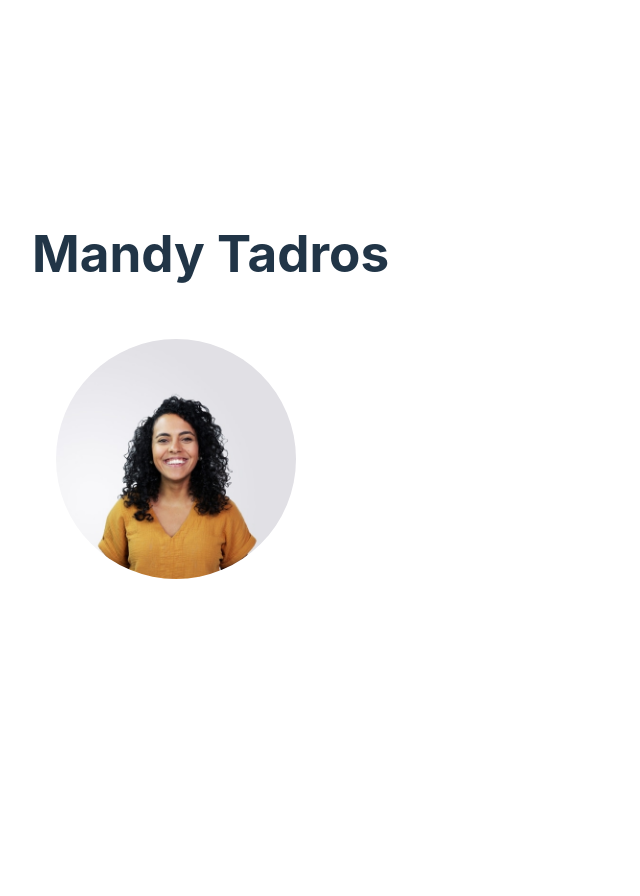
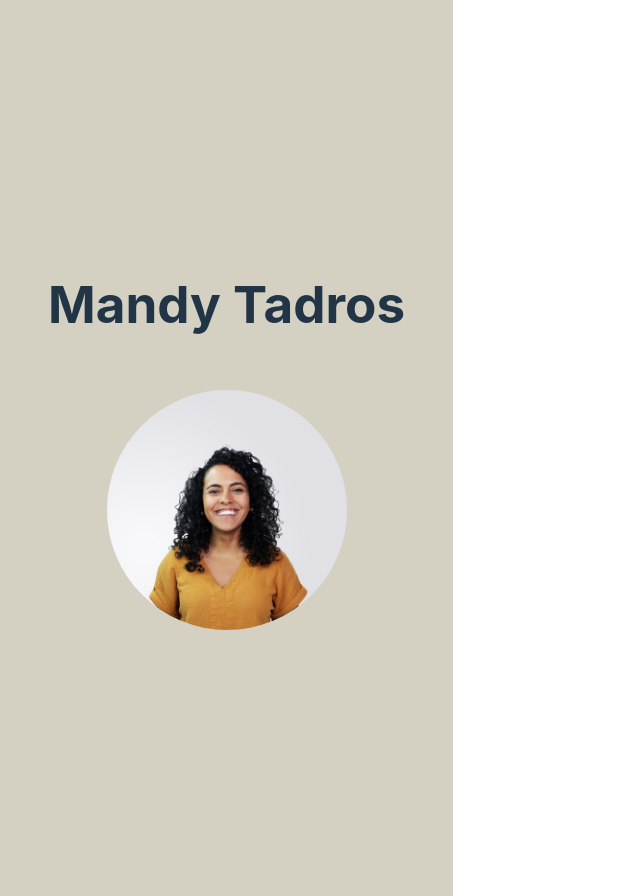
Before and after one commit to amtadros/amtadros.github.io, a React (Vite) app: page / in a window 1280 px wide. Shown: the whole page, without its empty margins (0-640 px from the left). Before the commit the page ends 800 px from the top, so only its background shows below. Built offline with nearby package versions, Linux system fonts and the light colour scheme.

Commit message:
Clean up

```diff
--- a/src/App.css
+++ b/src/App.css
@@ -1,5 +1,9 @@
-#root {
-  padding: 2rem;
+.main {
+  display: grid;
+  grid-template-areas:
+    "sidebar content content"
+    "sidebar content content";
+
 }
 
 .logo {
@@ -9,6 +13,7 @@
   transition: filter 300ms;
   border-radius: 50%;
 }
+
 .logo:hover {
   filter: drop-shadow(0 0 2em #646cffaa);
 }
--- a/src/App.tsx
+++ b/src/App.tsx
@@ -1,14 +1,11 @@
 import './App.css'
-import profilePic from './assets/profile-pic.jpeg'
+import SidePanel from './SidePanel/SidePanel'
 
 function App() {
   return (
-    <>
-     <div>
-     <h1>Mandy Tadros</h1>
-      </div>
-      <img src={profilePic} className="logo" alt="Mandy Tadros" />
-    </>
+    <div className='main'>
+      <SidePanel />
+    </div>
   )
 }
 
--- /dev/null
+++ b/src/Card/Card.css
@@ -0,0 +1,4 @@
+.content {
+  grid-area: content;
+  color: black
+}
--- /dev/null
+++ b/src/SidePanel/SidePanel.css
@@ -0,0 +1,10 @@
+.sidebar {
+  background-color: #D4D1C2;
+  display: flex;
+  flex-direction: column;
+  place-content: center;
+  align-items: center;
+  grid-area: sidebar;
+  height: 100vh;
+  padding: 3em;
+}
--- /dev/null
+++ b/src/SidePanel/SidePanel.tsx
@@ -0,0 +1,13 @@
+import profilePic from '../assets/profile-pic.jpeg'
+import './SidePanel.css'
+
+export default function SidePanel() {
+  return (
+    <>
+      <div className='sidebar'>
+        <h1>Mandy Tadros</h1>
+        <img src={profilePic} className="logo" alt="Mandy Tadros" />
+      </div>
+    </>
+  )
+}
--- a/src/index.css
+++ b/src/index.css
@@ -5,7 +5,7 @@
 
   color-scheme: light dark;
   color: rgba(255, 255, 255, 0.87);
-  background-color: #242424;
+  background-color:  #F7EAD6;
 
   font-synthesis: none;
   text-rendering: optimizeLegibility;
@@ -27,8 +27,8 @@ body {
   margin: 0;
   display: flex;
   place-items: center;
-  min-width: 320px;
-  min-height: 100vh;
+  overflow: hidden;
+  height: 100%;
 }
 
 h1 {
```
Also changed, not shown: src/Card/Card.tsx (added, +8 -0 lines).
